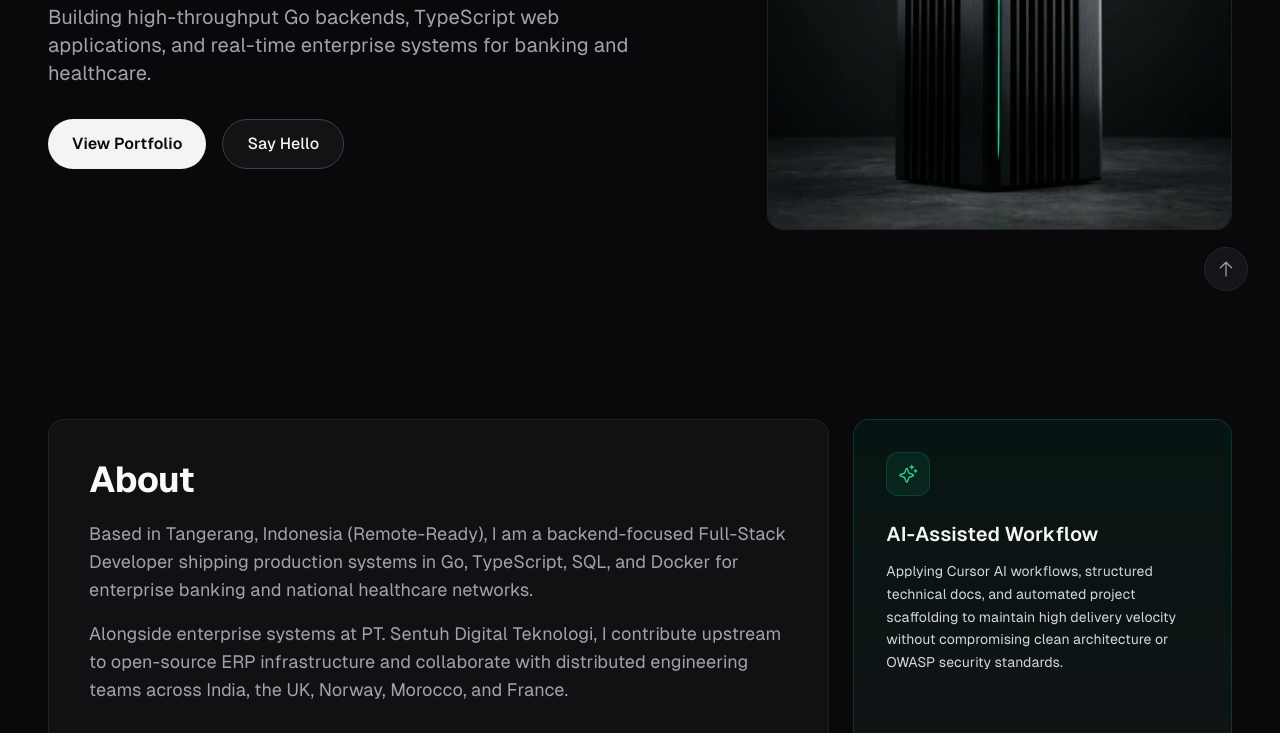
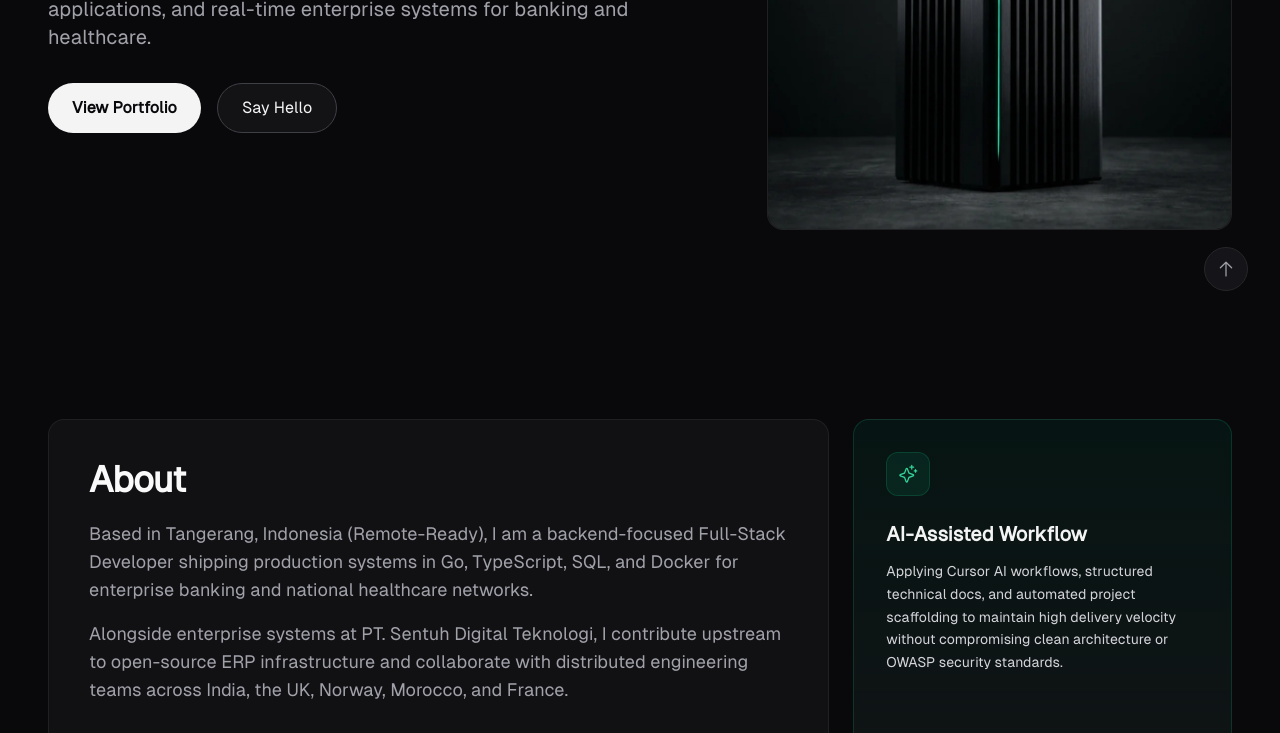
Before and after one commit to Roisfaozi/roisfaozi-web, an Astro site: page / in a window 1280 px wide. Shown: the part 477-1210 px from the top of the page. Built offline with nearby package versions, Linux system fonts and the light colour scheme; Astro itself is replaced by a stand-in of ours.

Commit message:
perf: inline stylesheets, slim font weights, and remove gsap dependency

```diff
--- a/astro.config.mjs
+++ b/astro.config.mjs
@@ -5,4 +5,7 @@ import icon from 'astro-icon'
 export default defineConfig({
   integrations: [tailwind(), icon()],
   site: 'https://roisfaozi.com',
+  build: {
+    inlineStylesheets: 'always',
+  },
 })
--- a/package.json
+++ b/package.json
@@ -17,7 +17,6 @@
     "astro": "^4.0.0",
     "astro-icon": "^1.1.5",
     "autoprefixer": "^10.4.21",
-    "gsap": "^3.15.0",
     "tailwindcss": "^3.4.0",
     "typescript": "^5.0.0"
   }
--- a/src/styles/globals.css
+++ b/src/styles/globals.css
@@ -1,8 +1,7 @@
-@import '@fontsource/geist-sans/400.css';
-@import '@fontsource/geist-sans/500.css';
-@import '@fontsource/geist-sans/600.css';
-@import '@fontsource/geist-sans/700.css';
-@import '@fontsource/geist-mono/400.css';
+@import '@fontsource/geist-sans/latin-400.css';
+@import '@fontsource/geist-sans/latin-600.css';
+@import '@fontsource/geist-sans/latin-700.css';
+@import '@fontsource/geist-mono/latin-400.css';
 
 @tailwind base;
 @tailwind components;
@@ -30,13 +29,27 @@ a {
   @apply bg-zinc-800 text-zinc-100;
 }
 
-/* Base resets that were in original */
 *, *:before, *:after {
   box-sizing: border-box;
 }
 
-/* GSAP utility class */
-.reveal-up {
+.js-reveal {
   opacity: 0;
-  transform: translateY(24px);
+  transform: translateY(20px);
+  transition:
+    opacity 0.6s cubic-bezier(0.16, 1, 0.3, 1),
+    transform 0.6s cubic-bezier(0.16, 1, 0.3, 1);
 }
+
+.js-reveal.is-visible {
+  opacity: 1;
+  transform: translateY(0);
+}
+
+@media (prefers-reduced-motion: reduce) {
+  .js-reveal {
+    opacity: 1;
+    transform: none;
+    transition: none;
+  }
+}
```
Also changed, not shown: 1 other file.
